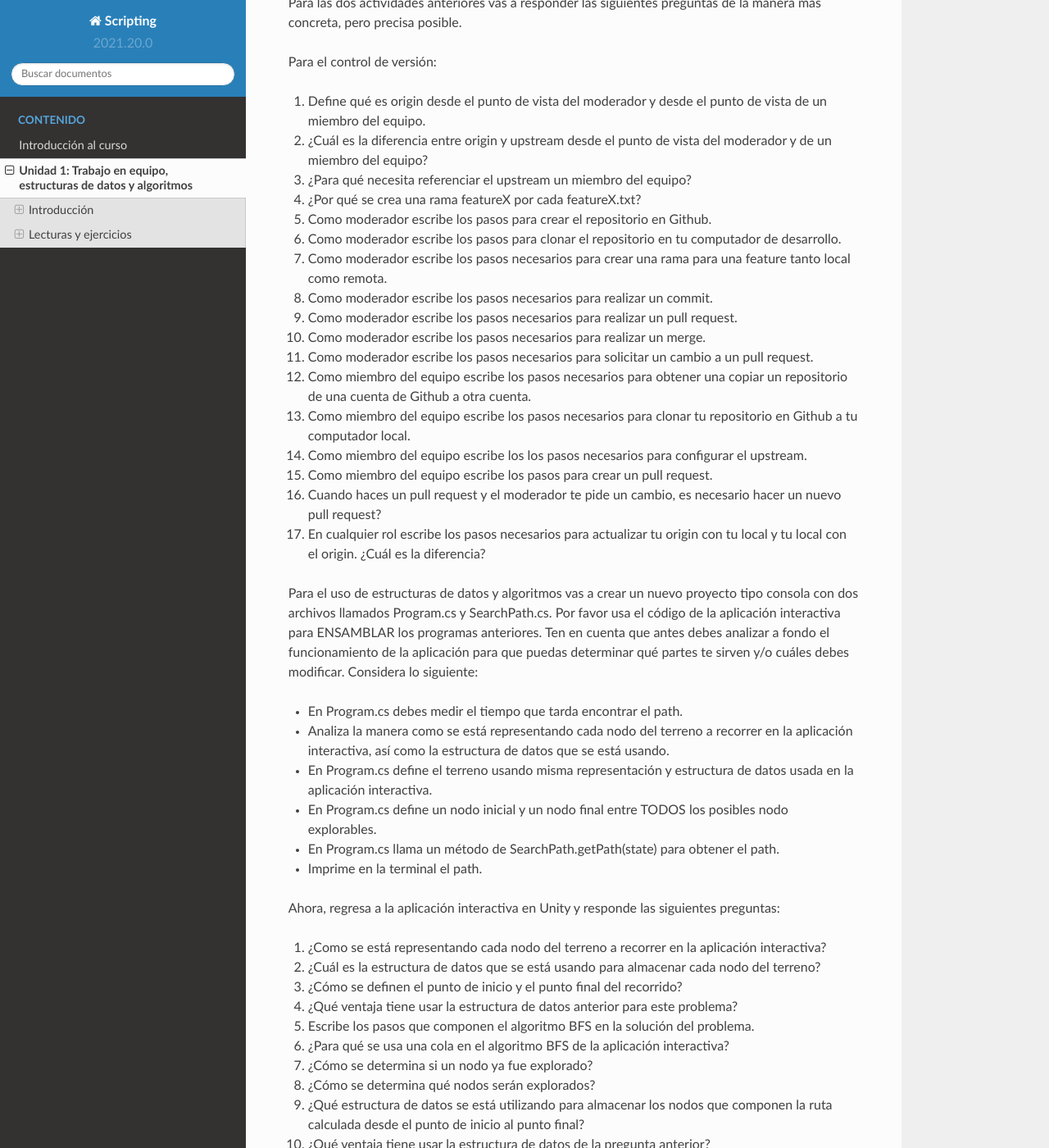
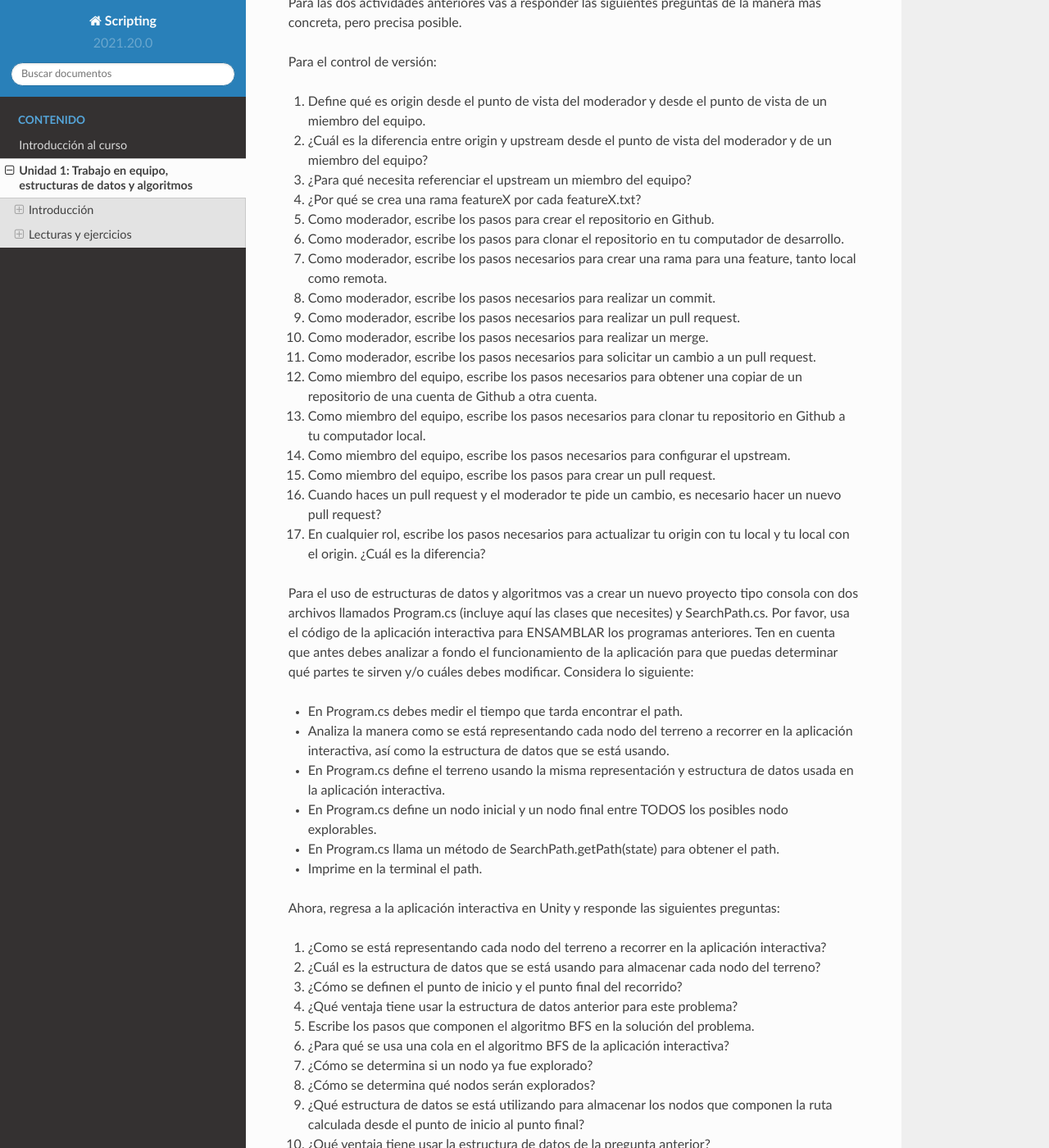
Before and after one commit to juanferfranco/scripting, a Sphinx documentation site: the page built from docs/_unidad1/unidad1.rst, in a window 1280 px wide and 1400 px high, scrolled down 31742 px. Shown: the whole window at 82% size. Built offline with Sphinx 7.4.7 and the Read the Docs theme 2.0.0, drawn with Linux system fonts in a browser that asks for light colours; some of the changed text lies outside the part shown.

Commit message:
minor fixes

```diff
--- a/docs/_unidad1/unidad1.rst
+++ b/docs/_unidad1/unidad1.rst
@@ -1442,35 +1442,35 @@ Para el control de versión:
    un miembro del equipo?
 #. ¿Para qué necesita referenciar el upstream un miembro del equipo?
 #. ¿Por qué se crea una rama featureX por cada featureX.txt?
-#. Como moderador escribe los pasos para crear el repositorio en Github.
-#. Como moderador escribe los pasos para clonar el repositorio en tu computador de desarrollo.
-#. Como moderador escribe los pasos necesarios para crear una rama para una feature tanto local
+#. Como moderador, escribe los pasos para crear el repositorio en Github.
+#. Como moderador, escribe los pasos para clonar el repositorio en tu computador de desarrollo.
+#. Como moderador, escribe los pasos necesarios para crear una rama para una feature, tanto local
    como remota.
-#. Como moderador escribe los pasos necesarios para realizar un commit.
-#. Como moderador escribe los pasos necesarios para realizar un pull request.
-#. Como moderador escribe los pasos necesarios para realizar un merge.
-#. Como moderador escribe los pasos necesarios para solicitar un cambio a un pull request.
-#. Como miembro del equipo escribe los pasos necesarios para obtener una copiar un repositorio
+#. Como moderador, escribe los pasos necesarios para realizar un commit.
+#. Como moderador, escribe los pasos necesarios para realizar un pull request.
+#. Como moderador, escribe los pasos necesarios para realizar un merge.
+#. Como moderador, escribe los pasos necesarios para solicitar un cambio a un pull request.
+#. Como miembro del equipo, escribe los pasos necesarios para obtener una copiar de un repositorio
    de una cuenta de Github a otra cuenta.
-#. Como miembro del equipo escribe los pasos necesarios para clonar tu repositorio en Github
+#. Como miembro del equipo, escribe los pasos necesarios para clonar tu repositorio en Github
    a tu computador local.
-#. Como miembro del equipo escribe los los pasos necesarios para configurar el upstream.
-#. Como miembro del equipo escribe los pasos para crear un pull request.
+#. Como miembro del equipo, escribe los pasos necesarios para configurar el upstream.
+#. Como miembro del equipo, escribe los pasos para crear un pull request.
 #. Cuando haces un pull request y el moderador te pide un cambio, es necesario hacer un nuevo
    pull request?
-#. En cualquier rol escribe los pasos necesarios para actualizar tu origin con tu local y tu local
+#. En cualquier rol, escribe los pasos necesarios para actualizar tu origin con tu local y tu local
    con el origin. ¿Cuál es la diferencia?
 
 Para el uso de estructuras de datos y algoritmos vas a crear un nuevo proyecto tipo consola
-con dos archivos llamados Program.cs y SearchPath.cs. Por favor usa el código
-de la aplicación interactiva para ENSAMBLAR los programas anteriores. Ten en cuenta que antes debes
-analizar a fondo el funcionamiento de la aplicación para que puedas determinar qué partes te sirven
-y/o cuáles debes modificar. Considera lo siguiente:
+con dos archivos llamados Program.cs (incluye aquí las clases que necesites) y SearchPath.cs.
+Por favor, usa el código de la aplicación interactiva para ENSAMBLAR los programas anteriores.
+Ten en cuenta que antes debes analizar a fondo el funcionamiento de la aplicación para que puedas
+determinar qué partes te sirven y/o cuáles debes modificar. Considera lo siguiente:
 
 * En Program.cs debes medir el tiempo que tarda encontrar el path.
 * Analiza la manera como se está representando cada nodo del terreno a recorrer en la
   aplicación interactiva, así como la estructura de datos que se está usando.
-* En Program.cs define el terreno usando misma representación y estructura de datos
+* En Program.cs define el terreno usando la misma representación y estructura de datos
   usada en la aplicación interactiva.
 * En Program.cs define un nodo inicial y un nodo final entre TODOS los posibles nodo explorables.
 * En Program.cs llama un método de SearchPath.getPath(state) para obtener el path.
@@ -1492,7 +1492,7 @@ Ahora, regresa a la aplicación interactiva en Unity y responde las siguientes p
 #. ¿Qué ventaja tiene usar la estructura de datos de la pregunta anterior?
 #. Al crear el path ¿Por qué es necesario usar el método Reverse()?
 #. Explica cómo funciona la aplicación interactiva luego de dar click en play.
-#. ¿Qué es una corutina y cómo y para qué se está usando en la aplicación interactiva.
+#. ¿Qué es una corutina y cómo y para qué se está usando en la aplicación interactiva?
 
 Entregables
 ################
```
Also changed, not shown: other parts of docs/_unidad1/unidad1.rst (+1 -1 lines).
